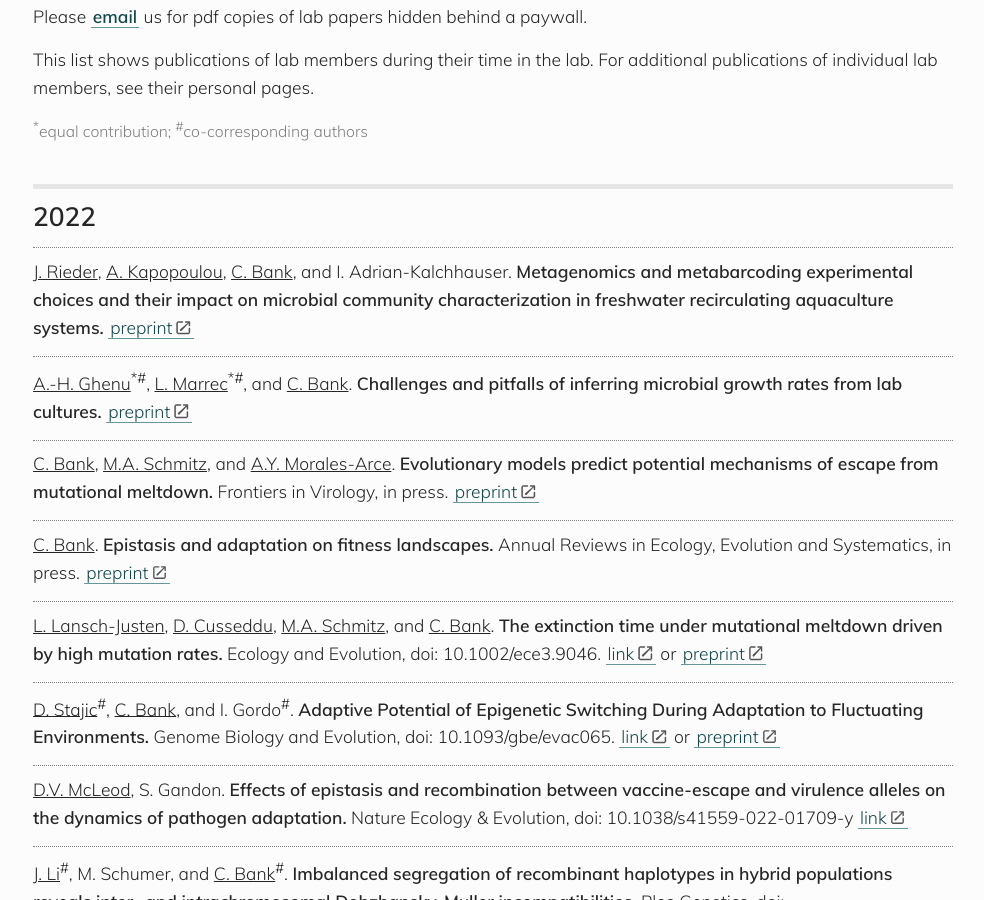
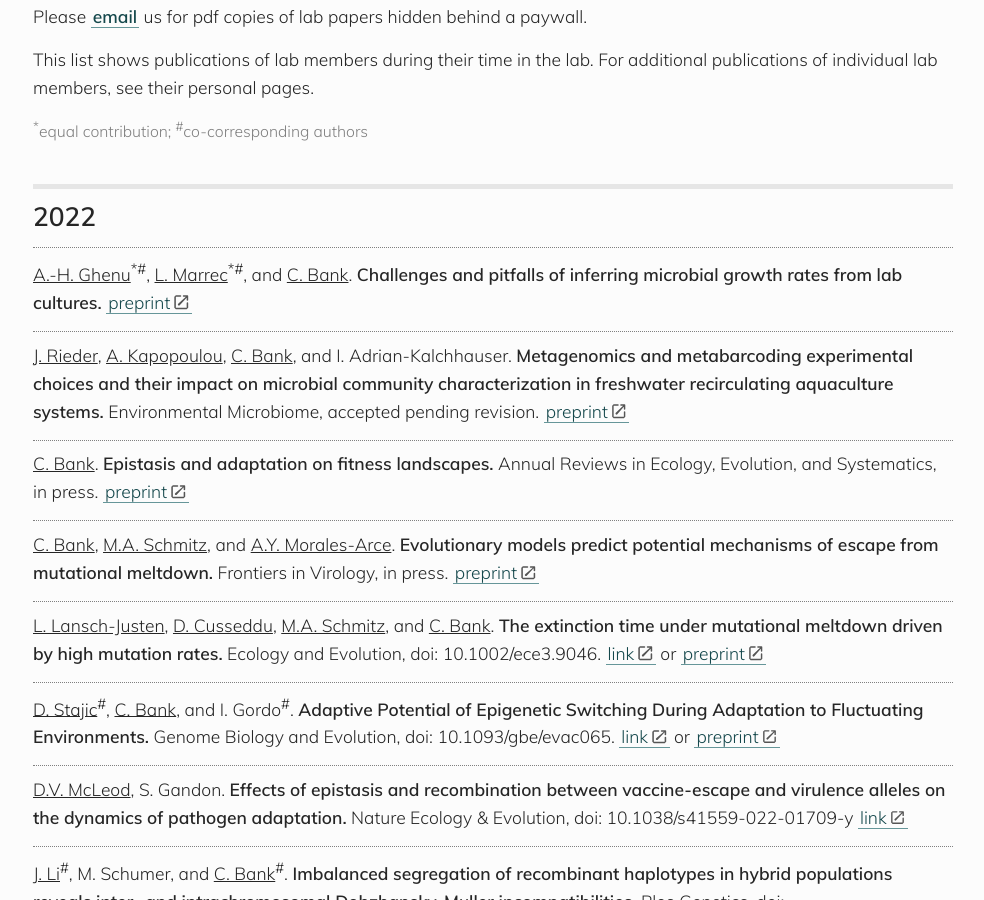
Before and after one commit to banklab/banklab.github.io, a Jekyll site: the page built from publications.md, in a window 1280 px wide and 900 px high, scrolled down 419 px. Shown: the whole window, without its empty margins (147-1131 px from the left). Built offline with Jekyll 4.4.1, drawn with Linux system fonts in a browser that asks for light colours; some web fonts are replaced.

Commit message:
Update publications.md
Paper update

```diff
--- a/publications.md
+++ b/publications.md
@@ -21,13 +21,13 @@
 
 ## 2022
 
-<u>J. Rieder</u>, <u>A. Kapopoulou</u>, <u>C. Bank</u>, and I. Adrian-Kalchhauser. **Metagenomics and metabarcoding experimental choices and their impact on microbial community characterization in freshwater recirculating aquaculture systems.** [preprint](https://www.biorxiv.org/content/10.1101/2022.07.05.498813v1.abstract)
-
 <u>A.-H. Ghenu</u><sup>*#</sup>, <u>L. Marrec</u><sup>*#</sup>, and <u>C. Bank</u>. **Challenges and pitfalls of inferring microbial growth rates from lab cultures.** [preprint](https://www.biorxiv.org/content/10.1101/2022.06.24.497412)
 
+<u>J. Rieder</u>, <u>A. Kapopoulou</u>, <u>C. Bank</u>, and I. Adrian-Kalchhauser. **Metagenomics and metabarcoding experimental choices and their impact on microbial community characterization in freshwater recirculating aquaculture systems.** Environmental Microbiome, accepted pending revision. [preprint](https://www.biorxiv.org/content/10.1101/2022.07.05.498813v1.abstract)
+
+<u>C. Bank</u>. **Epistasis and adaptation on fitness landscapes.** Annual Reviews in Ecology, Evolution, and Systematics, in press. [preprint](https://arxiv.org/abs/2204.13321)
+
 <u>C. Bank</u>, <u>M.A. Schmitz</u>, and <u>A.Y. Morales-Arce</u>. **Evolutionary models predict potential mechanisms of escape from mutational meltdown.** Frontiers in Virology, in press. [preprint](https://www.biorxiv.org/content/10.1101/2022.06.21.496937)
-
-<u>C. Bank</u>. **Epistasis and adaptation on fitness landscapes.** Annual Reviews in Ecology, Evolution and Systematics, in press. [preprint](https://arxiv.org/abs/2204.13321)
 
 <u>L. Lansch-Justen</u>, <u>D. Cusseddu</u>, <u>M.A. Schmitz</u>, and  <u>C. Bank</u>. **The extinction time under mutational meltdown driven by high mutation rates.** Ecology and Evolution, doi: 10.1002/ece3.9046. [link](http://dx.doi.org/10.1002/ece3.9046) or [preprint](https://www.biorxiv.org/content/10.1101/2022.02.01.478601)
 
```
